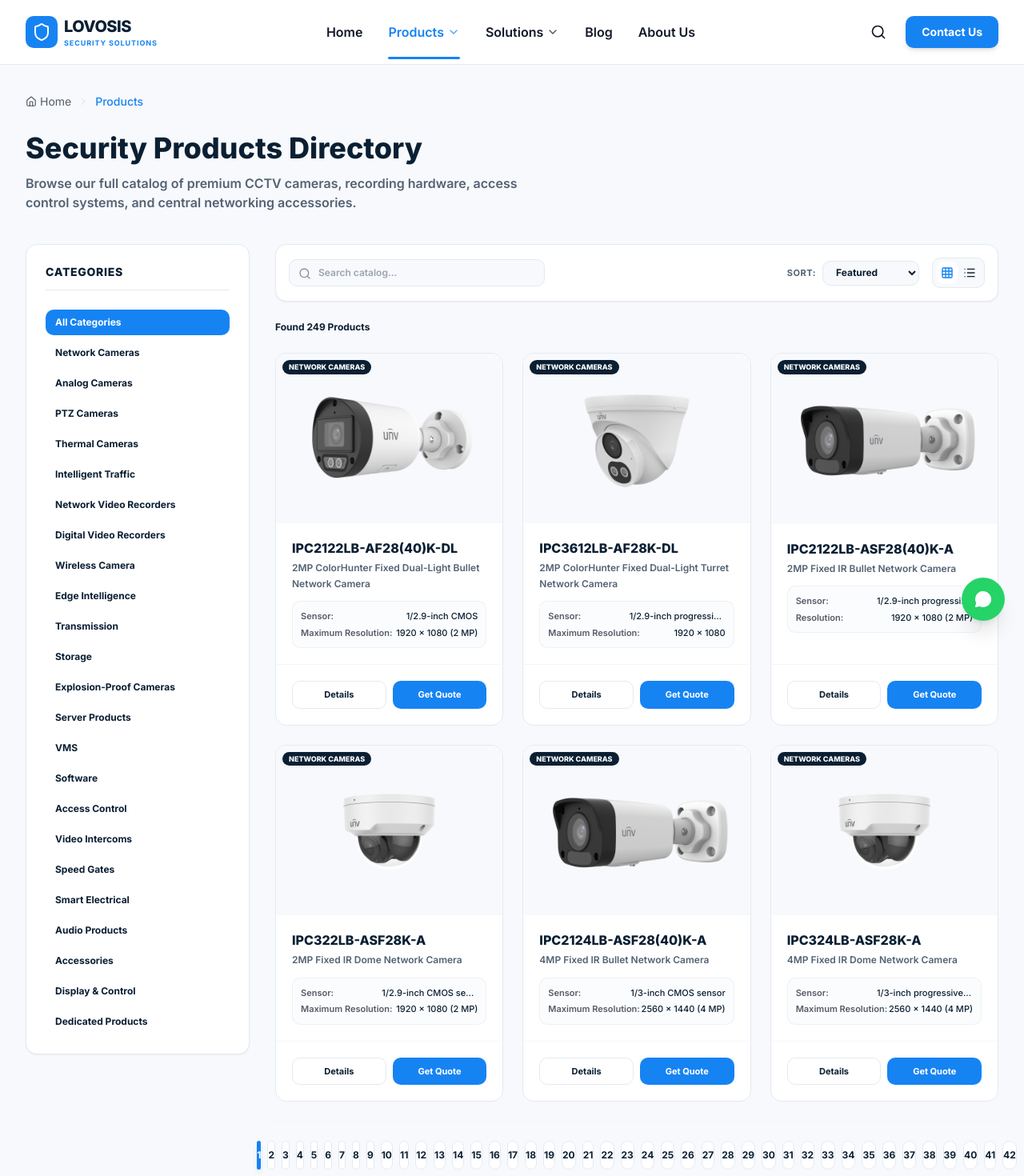
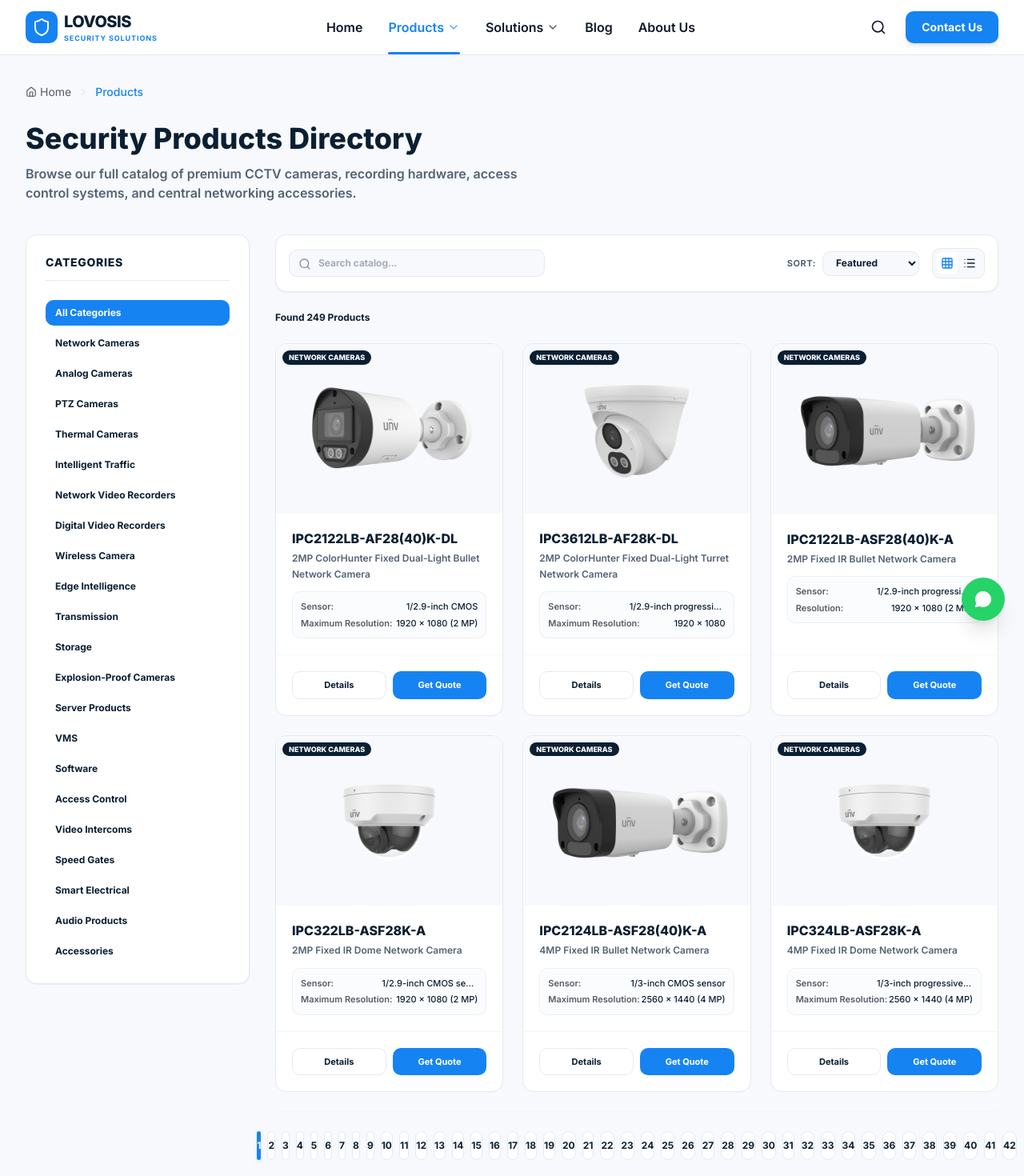
Before and after one commit to shahbaz123ahmed/Lovosis-behrain, a Next.js app: page /products in a window 1280 px wide. Shown: the top 1470 px of the page at 80% size. Built offline with nearby package versions, Linux system fonts and the light colour scheme.

Commit message:
refactor: clean up categories and page layouts before menu changes

```diff
--- /dev/null
+++ b/app/not-found.tsx
@@ -0,0 +1,21 @@
+import Link from 'next/link';
+
+export default function NotFound() {
+  return (
+    <section className="min-h-[60vh] flex flex-col items-center justify-center text-center px-4">
+      <h1 className="text-7xl font-extrabold text-brand-blue mb-4">404</h1>
+      <h2 className="text-2xl font-semibold text-brand-black mb-2">
+        Page Not Found
+      </h2>
+      <p className="text-brand-text max-w-md mb-8">
+        Sorry, the page you are looking for doesn&apos;t exist or has been moved.
+      </p>
+      <Link
+        href="/"
+        className="inline-flex items-center gap-2 bg-brand-blue hover:bg-brand-accent text-white font-medium px-6 py-3 rounded-brand-md transition-colors"
+      >
+        ← Back to Home
+      </Link>
+    </section>
+  );
+}
--- a/components/layout/Navbar.tsx
+++ b/components/layout/Navbar.tsx
@@ -103,8 +103,8 @@
       <header
         className={`sticky top-0 z-40 w-full transition-all duration-300 ${
           isScrolled
-            ? 'bg-white/95 backdrop-blur-md shadow-md border-b border-brand-borderGray py-3'
-            : 'bg-white border-b border-brand-borderGray py-4'
+            ? 'bg-white/95 backdrop-blur-md shadow-md border-b border-brand-borderGray py-2'
+            : 'bg-white border-b border-brand-borderGray py-2.5'
         }`}
       >
         <div className="max-w-7xl mx-auto px-4 sm:px-6 lg:px-8 relative">
--- a/data/products.ts
+++ b/data/products.ts
@@ -21,7 +21,6 @@
 import { smartElectrical } from './products/smart-electrical';
 import { audioProducts } from './products/audio-products';
 import { accessories } from './products/accessories';
-import { displayControl } from './products/display-control';
 
 export const products: Product[] = [
   ...networkCameras,
@@ -45,7 +44,6 @@
   ...smartElectrical,
   ...audioProducts,
   ...accessories,
-  ...displayControl,
 ];
 
 export const categories = [
@@ -69,7 +67,5 @@
   'Speed Gates',
   'Smart Electrical',
   'Audio Products',
-  'Accessories',
-  'Display & Control',
-  'Dedicated Products'
+  'Accessories'
 ];
```
